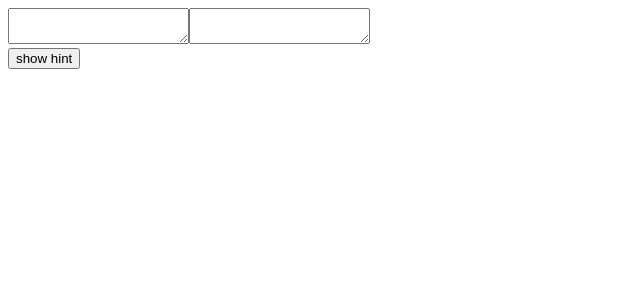
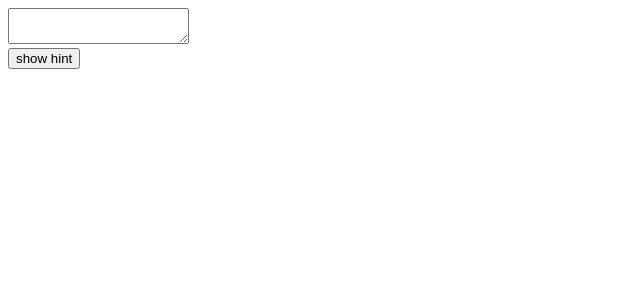
Before and after one commit to Atnameh000/React, a React (Vite) app in the folder reseting_state/: page / in a window 1280 px wide. Shown: the top 300 px of the page, without its empty margins (0-640 px from the left). Built offline with nearby package versions, Linux system fonts and the light colour scheme.

Commit message:
code correction

```diff
--- a/reseting_state/src/problem1/problem1.jsx
+++ b/reseting_state/src/problem1/problem1.jsx
@@ -31,10 +31,6 @@ function Comp(){
              value={text}
              onChange={e => setText(e.target.value)}
            />
-           <textarea
-             value={text}
-             onChange={e => setText(e.target.value)}
-           />
         </div>
     );
 }
```
